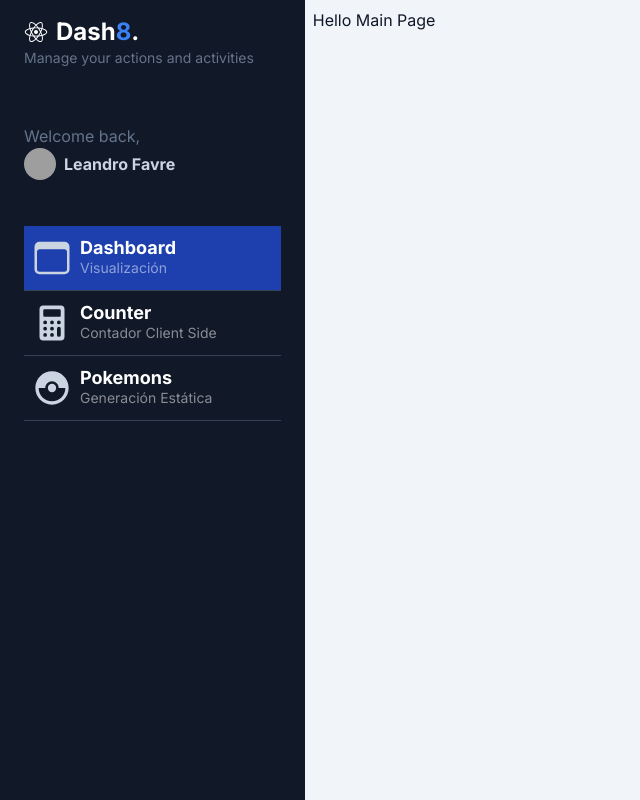
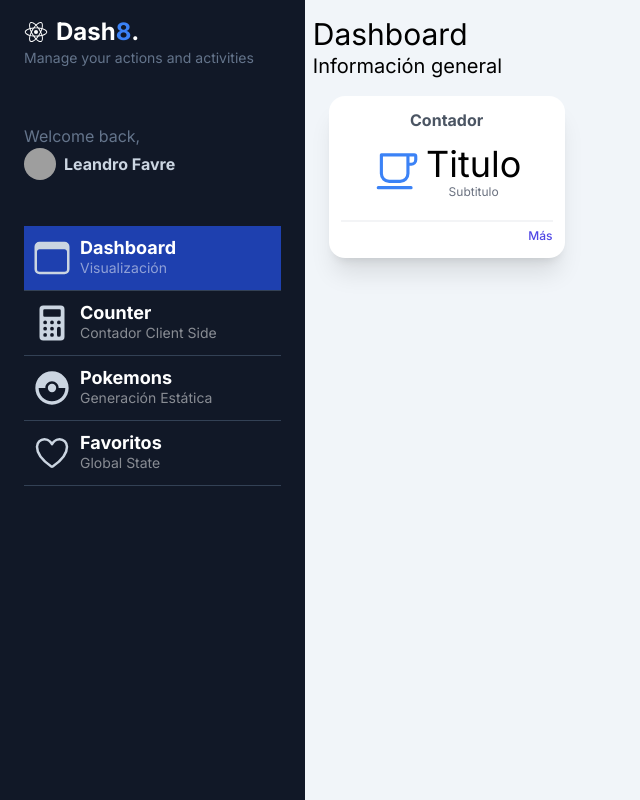
Before and after one commit to AtilaDev/nextjs-dashboard, a Next.js app: page /dashboard/main in a window 1280 px wide. Shown: the whole page, without its empty margins (0-640 px from the left). Built offline with nearby package versions, Linux system fonts and the light colour scheme; grey boxes are pictures that could not be loaded.

Commit message:
chore: SimpleWidget component added

```diff
--- /dev/null
+++ b/src/app/dashboard/favorites/page.tsx
@@ -0,0 +1,18 @@
+import { Metadata } from 'next';
+import { PokemonGrid } from '@/pokemons';
+
+export const metadata: Metadata = {
+  title: 'Favoritos',
+  description: 'Lorem ipsum dolor sit amet consectetur',
+};
+
+export default async function PokemonsPage() {
+  return (
+    <div className='flex flex-col p-2'>
+      <span className='text-5xl my-2'>
+        Pokemons Favoritos <small className='text-blue-500'>Global State</small>
+      </span>
+      <PokemonGrid pokemons={[]} />
+    </div>
+  );
+}
--- a/src/app/dashboard/main/page.tsx
+++ b/src/app/dashboard/main/page.tsx
@@ -1,7 +1,14 @@
+import { SimpleWidget } from '@/components';
+
 export default function MainPage() {
   return (
-    <div className='flex p-2'>
-      <h1>Hello Main Page</h1>
+    <div className='text-black p-2 items-center justify-center'>
+      <h1 className='mt-2 text-3xl'>Dashboard</h1>
+      <span className='text-xl'>Información general</span>
+
+      <div className='flex flex-wrap p-2'>
+        <SimpleWidget />
+      </div>
     </div>
   );
 }
--- a/src/app/dashboard/pokemons/page.tsx
+++ b/src/app/dashboard/pokemons/page.tsx
@@ -32,7 +32,7 @@
   return (
     <div className='flex flex-col p-2'>
       <span className='text-5xl my-2'>
-        Lista de Pokemons <small>estático</small>
+        Lista de Pokemons <small className='text-blue-500'>estático</small>
       </span>
       <PokemonGrid pokemons={pokemons} />
     </div>
--- a/src/components/Sidebar.tsx
+++ b/src/components/Sidebar.tsx
@@ -1,5 +1,10 @@
 import Image from 'next/image';
-import { IoBrowsersOutline, IoCalculator, IoLogoReact } from 'react-icons/io5';
+import {
+  IoBrowsersOutline,
+  IoCalculator,
+  IoHeartOutline,
+  IoLogoReact,
+} from 'react-icons/io5';
 import { SidebarMenuItem, SidebarMenuItemProps } from './SidebarMenuItem';
 import { MdOutlineCatchingPokemon } from 'react-icons/md';
 
@@ -21,6 +26,12 @@
     icon: <MdOutlineCatchingPokemon size={40} />,
     title: 'Pokemons',
     subTitle: 'Generación Estática',
+  },
+  {
+    path: '/dashboard/favorites',
+    icon: <IoHeartOutline size={40} />,
+    title: 'Favoritos',
+    subTitle: 'Global State',
   },
 ];
 
--- /dev/null
+++ b/src/components/SimpleWidget.tsx
@@ -0,0 +1,31 @@
+import { IoCafeOutline } from 'react-icons/io5';
+
+export const SimpleWidget = () => {
+  return (
+    <div className='bg-white shadow-xl p-3 sm:min-w-[25%] min-w-full  rounded-2xl border-1 border-gray-50 mx-2 my-2'>
+      <div className='flex flex-col'>
+        <div>
+          <h2 className='font-bold text-gray-600 text-center'>Contador</h2>
+        </div>
+        <div className='my-3'>
+          <div className='flex flex-row items-center justify-center space-x-1 '>
+            <div id='icon'>
+              {/* Icono irá aquí */}
+              <IoCafeOutline size={50} className='text-blue-500' />
+            </div>
+            <div id='temp' className='text-center'>
+              <h4 className='text-4xl'>Titulo</h4>
+              <p className='text-xs text-gray-500'>Subtitulo</p>
+            </div>
+          </div>
+        </div>
+
+        <div className='w-full place-items-end text-right border-t-2 border-gray-100 mt-2'>
+          <a href='#' className='text-indigo-600 text-xs font-medium'>
+            Más
+          </a>
+        </div>
+      </div>
+    </div>
+  );
+};
--- a/src/components/index.ts
+++ b/src/components/index.ts
@@ -1,2 +1,3 @@
 export * from './Sidebar';
 export * from './SidebarMenuItem';
+export * from './SimpleWidget';
```
